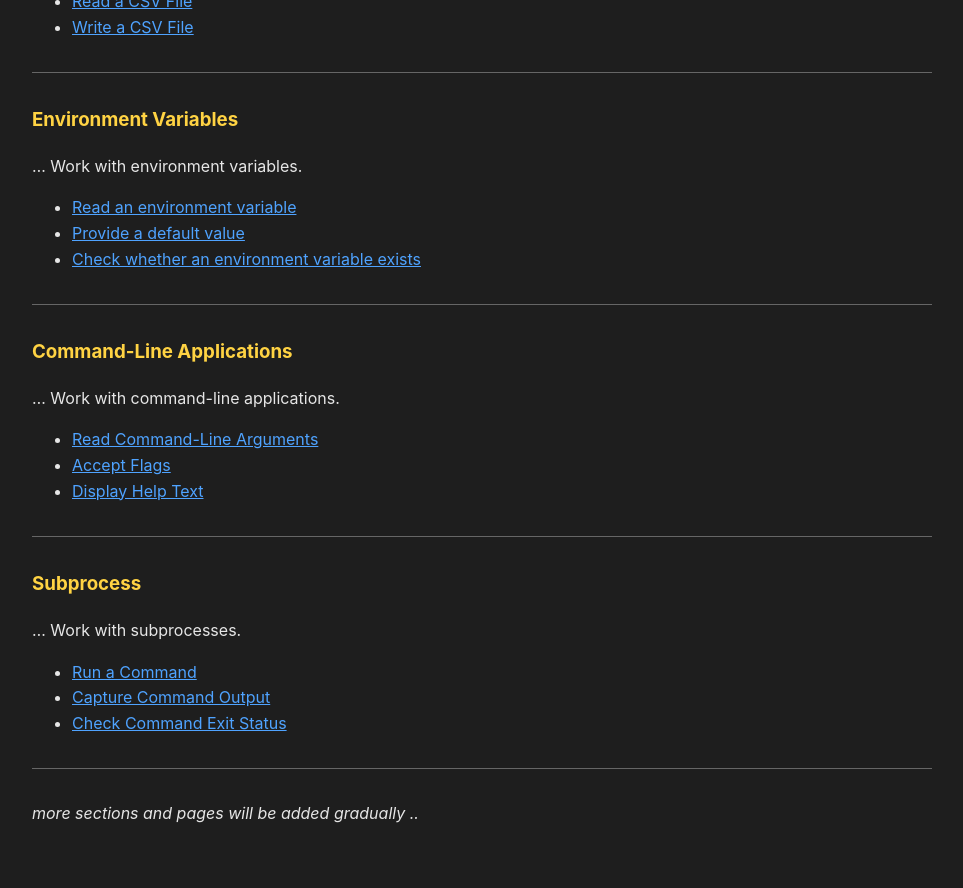
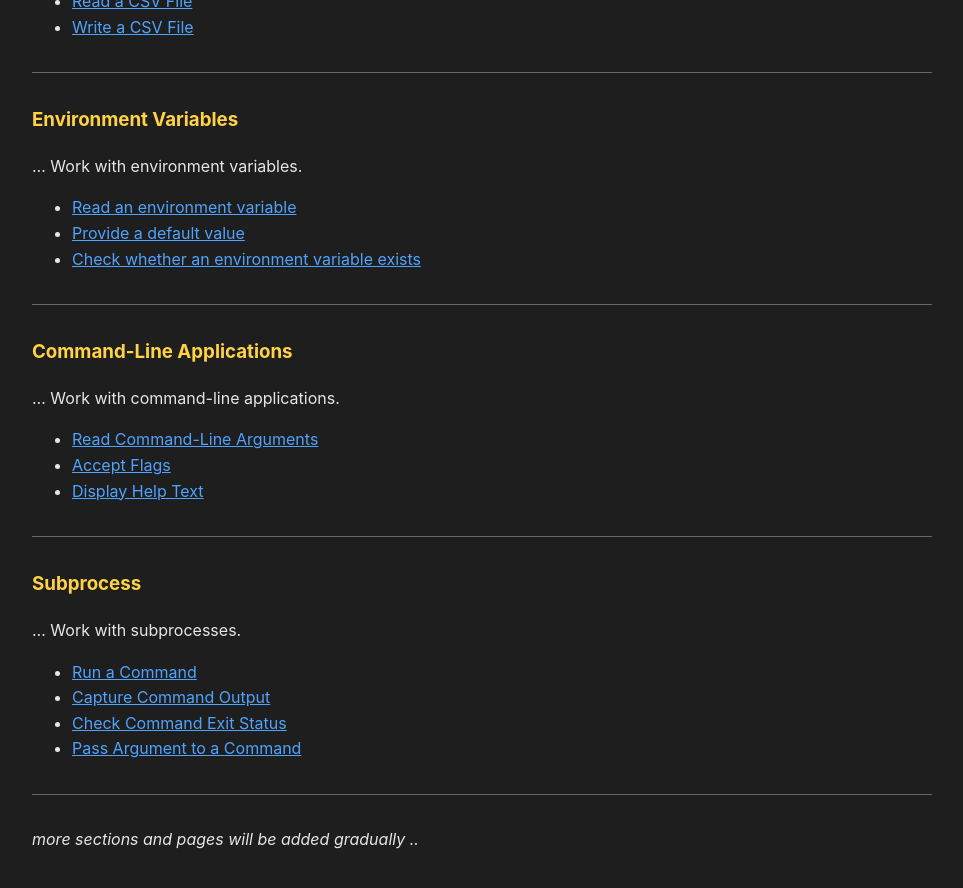
Before and after one commit to jbakchr/easier-python-docs, a Jekyll site: the page built from index.md, in a window 1280 px wide and 900 px high, scrolled down 1885 px. Shown: the top 888 px of the window, without its empty margins (158-1121 px from the left). Built offline with Jekyll 4.4.1, drawn with Linux system fonts in a browser that asks for light colours.

Commit message:
feat(docs): document passing arguments to a command

```diff
--- a/index.md
+++ b/index.md
@@ -107,6 +107,7 @@ layout: default
 - [Run a Command](subprocess/run-a-command)
 - [Capture Command Output](subprocess/capture-command-output)
 - [Check Command Exit Status](subprocess/check-command-exit-status)
+- [Pass Argument to a Command](subprocess/pass-argument-to-command)
 
 ---
 
```
Also changed, not shown: ROADMAP.md (+1 -0 lines).
